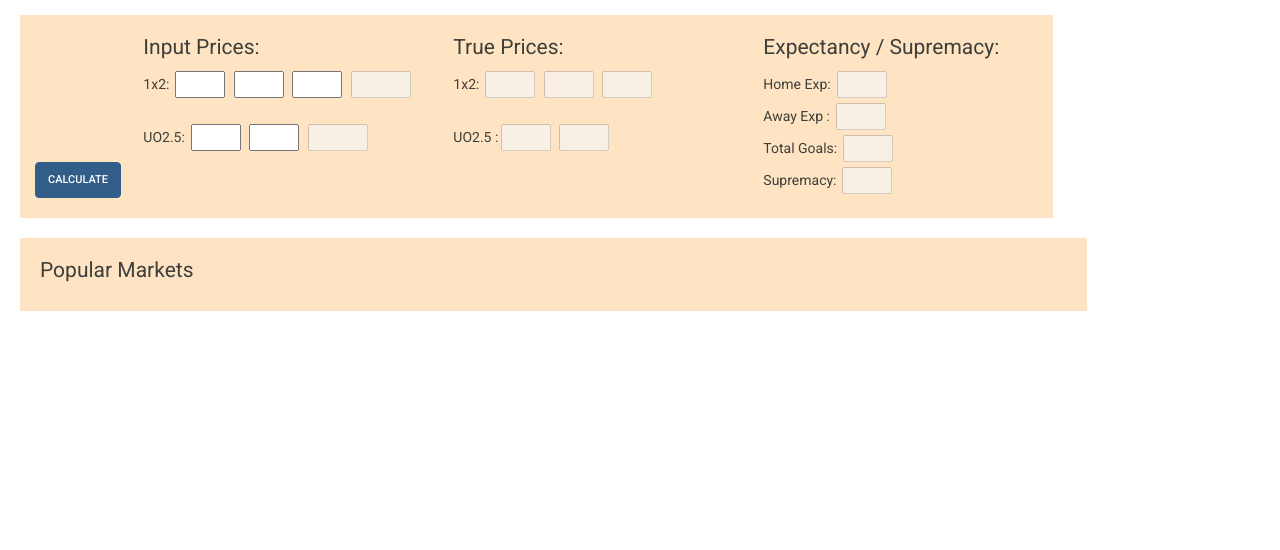
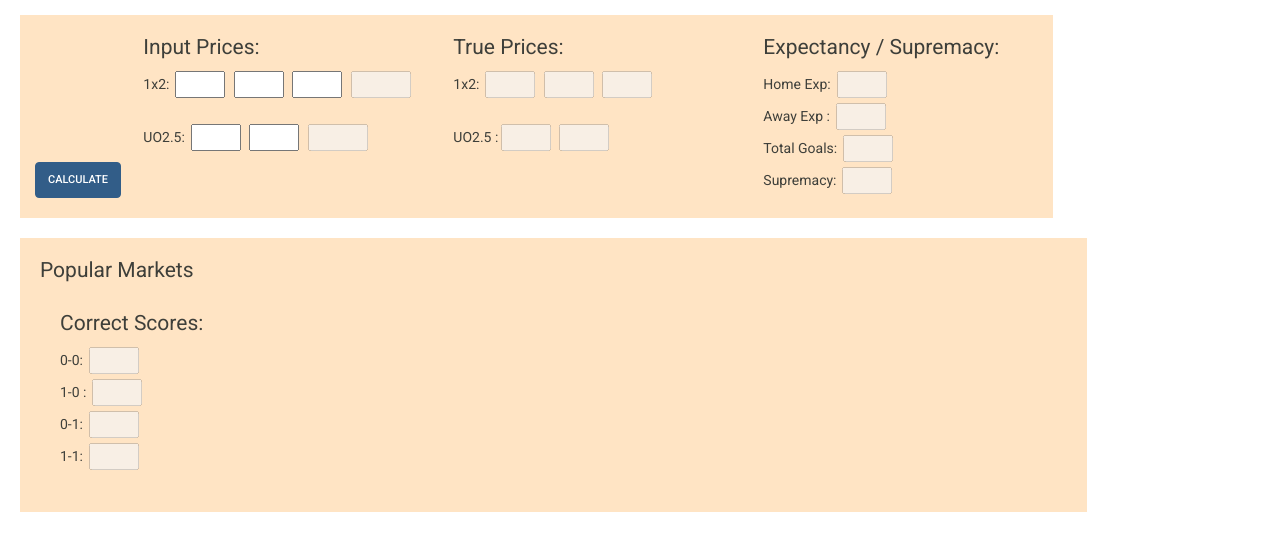
Before and after one commit to muserfish/Betting-Functions, a plain HTML site: page index.html in a window 1280 px wide. Shown: the part 58-608 px from the top of the page. Drawn offline with nearby package versions, Linux system fonts and the light colour scheme.

Commit message:
Add files via upload

```diff
--- a/index.html
+++ b/index.html
@@ -3,7 +3,7 @@
 <head>
 
     <meta charset="UTF-8">
-    <title>Tunderstruck</title>
+    <title>Thunderstruck</title>
     <script src="betting_functions.js"></script>
     <link href="https://stackpath.bootstrapcdn.com/bootswatch/4.1.3/sandstone/bootstrap.min.css" rel="stylesheet" integrity="sha384-CfCAYEgrdtRrpvjGKxoaRy5ge1ggMbxNSpEkY+XqdfdRTUkRrYZVB2z99E7BsEDZ" crossorigin="anonymous">
 
@@ -77,7 +77,16 @@
 <div class="col-md-10" id="putNumHere4" style="background-color: bisque; margin: 20px; padding: 20px; word-wrap: break-word;">
 
     <h4>Popular Markets</h4>
+    <div class="col-md-3" id="putNumHere3" style="background-color: bisque; padding: 20px; word-wrap: break-word;">
 
+        <h4>Correct Scores:</h4>
+        0-0: <input disabled id="homeexp" type="text" style="margin: 2.5px; width: 50px"><br>
+        1-0 :  <input disabled id="awayexp" type="text" style="margin: 2.5px; width: 50px"><br>
+        0-1:  <input disabled id="totgoals" type="text" style="margin: 2.5px; width: 50px"><br>
+        1-1: <input disabled id="supremacy" type="text" style="margin: 2.5px; width: 50px"><br>
+
+
+    </div>
 
 
 </div>
```
